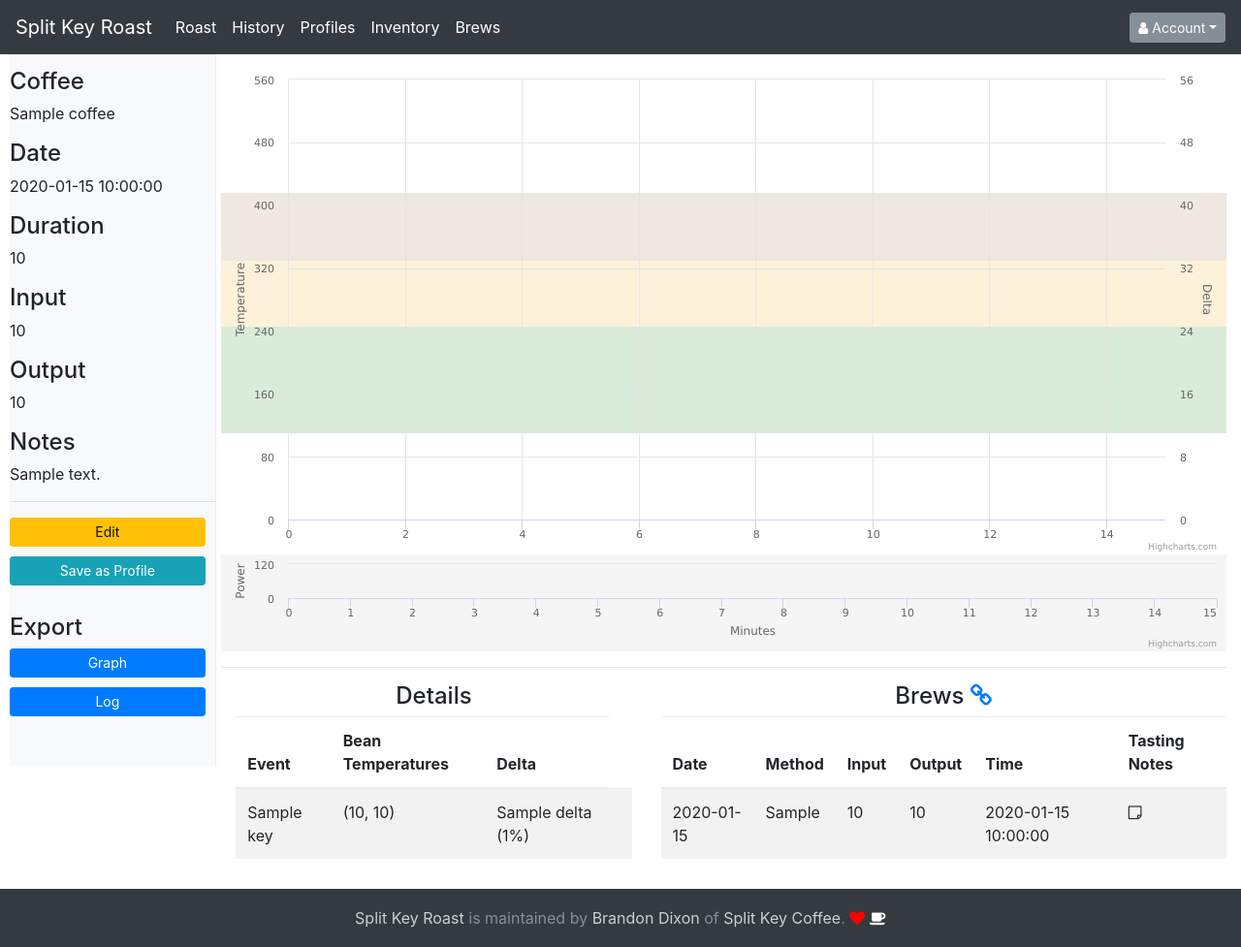
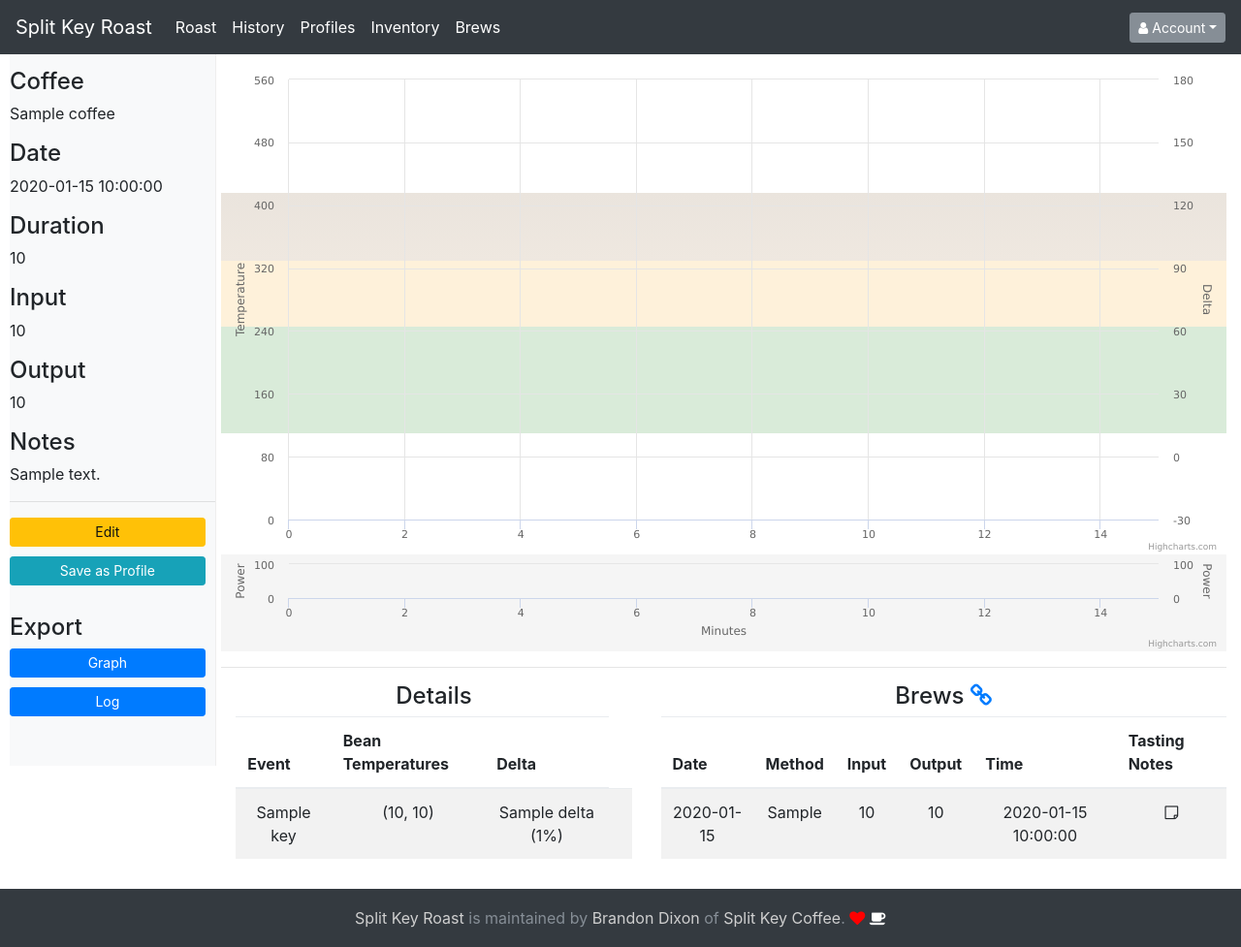
Before and after one commit to splitkeycoffee/split-key-roast, a Flask app: template app/templates/historic_roast.html in a window 1280 px wide. Shown: the whole page at 97% size. Run offline with Flask 2, Linux system fonts and the light colour scheme; a user stored in the database is signed in; the template is opened without the code that fills it: most values are stand-ins (such as "Sample title", 1, 10 or a date in 2020); a database or web service that is not in the repository returns one stand-in record (values such as "Sample title"); parts of the project's set-up code (start-up, migrations or seed data) failed here and were passed over; some libraries are stand-ins or nearby versions.

Commit message:
Balanced graphs for delta temps on history

```diff
--- a/app/resources/css/roast.css
+++ b/app/resources/css/roast.css
@@ -115,11 +115,11 @@
     line-height: 10px;
 }
 
-/*td {
+td {
   text-align: center;
   vertical-align: middle;
 }
-*/
+
 .etemp {
     color: red;
     font-size: 16px;
--- a/app/resources/js/graph.js
+++ b/app/resources/js/graph.js
@@ -104,7 +104,7 @@ $(document).ready(function () {
                 stops: [
                     [0, '#ffffff'],
                     [.254, '#ffffff'],
-                    [.255, '#efe8e0'],
+                    [.255, '#eae4dd'],
                     [.394, '#efe8e0'],
                     [.395, '#fef1da'],
                     [.529, '#fef1da'],
@@ -131,14 +131,14 @@ $(document).ready(function () {
                 text: 'Temperature'
             },
             min: 0,
-            max: 550,
+            max: 500,
             gridLineColor: '#e5e5e5',
         }, {
             title: {
                 text: 'Delta'
             },
-            min: 0,
-            max: 50,
+            min: -5,
+            max: 100,
             gridLineColor: '#e5e5e5',
             opposite: true
         }],
@@ -171,10 +171,17 @@ $(document).ready(function () {
             yAxis: 0,
             id: 'events'
         },{
-            name: 'Delta',
-            color: 'green',
+            name: 'Delta Bean Temperature',
+            color: 'purple',
             data: [],
-            id: 'delta',
+            id: 'delta_bt',
+            yAxis: 1,
+            dashStyle: 'ShortDash'
+        },{
+            name: 'Delta Environment Temperature',
+            color: 'orange',
+            data: [],
+            id: 'delta_et',
             yAxis: 1,
             dashStyle: 'ShortDash'
         }]
@@ -193,14 +200,21 @@ $(document).ready(function () {
                 'text': 'Minutes'
             }
         },
-        yAxis: {
-            max: 110,
+        yAxis: [{
+            max: 100,
             min: 0,
             gridLineColor: '#e5e5e5',
             title: {
                 text: 'Power'
             },
-        },
+        }, {
+            title: {
+                text: 'Power'
+            },
+            min: 0,
+            max: 100,
+            opposite: true
+        }],
         exporting:{
             chartOptions:{
                 legend:{
--- a/app/templates/historic_roast.html
+++ b/app/templates/historic_roast.html
@@ -227,11 +227,16 @@
 
     <script type="text/javascript">
     $(document).ready(function () {
-      mainChart.series[0].setData({{derived['s1']}});
-      mainChart.series[1].setData({{derived['s2']}});
-      mainChart.series[2].setData({{derived['flags']|safe}});
-      auxChart.series[0].setData({{derived['s3']}});
-      auxChart.series[1].setData({{derived['s4']}});
+      mainChart.series[0].setData({{derived['s1']}}); // environment
+      mainChart.series[1].setData({{derived['s2']}}); // bean
+      mainChart.series[2].setData({{derived['flags']|safe}}); // flags
+      mainChart.series[3].setData({{derived['s5']}}); // delta bean
+      mainChart.series[4].setData({{derived['s6']}}); // delta environment
+      auxChart.series[0].setData({{derived['s3']}}); // fan
+      auxChart.series[1].setData({{derived['s4']}}); // heat
+
+      mainChart.xAxis[0].setExtremes(0, mainChart.xAxis[0].getExtremes().dataMax);
+      auxChart.xAxis[0].setExtremes(0, auxChart.xAxis[0].getExtremes().dataMax);
 
       $('#operator').val("{{roast.get('operator')}}");
       $('#input-weight').val("{{roast.get('input_weight')}}");
@@ -250,6 +255,7 @@
                       output: ${properties.output_weight}`;
       mainChart.setTitle({text: "{{roast.get('name')}}"},
                          {text: subtitle});
+      mainChart.redraw();
     });
 
     $('#roast-properties-form').bind("submit", function(e) {
```
Also changed, not shown: app/core/roast.py (+8 -4 lines).
